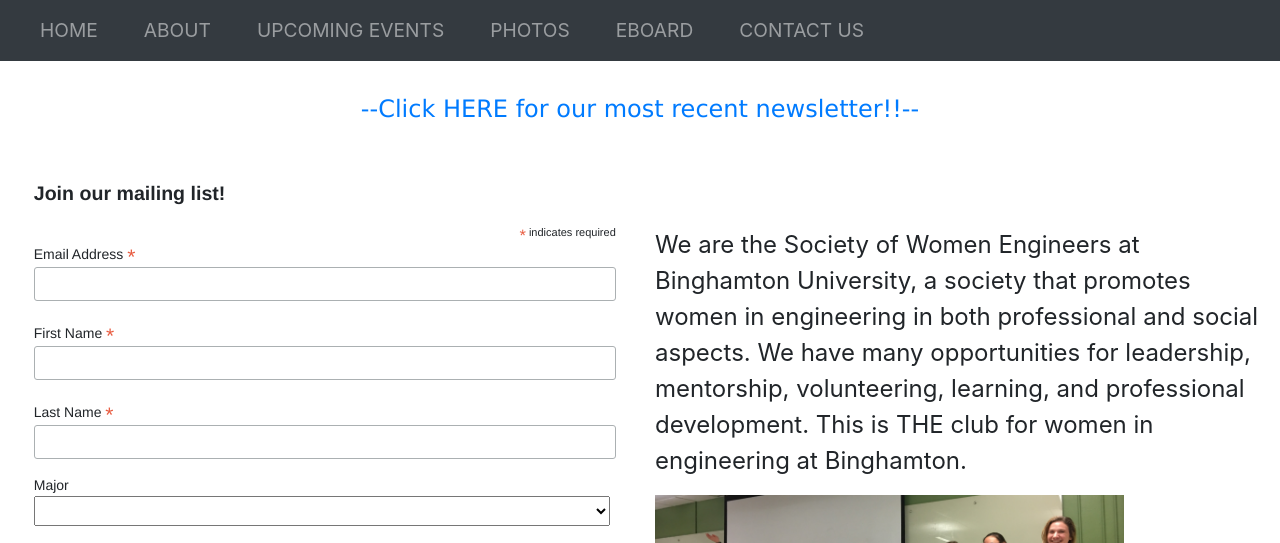
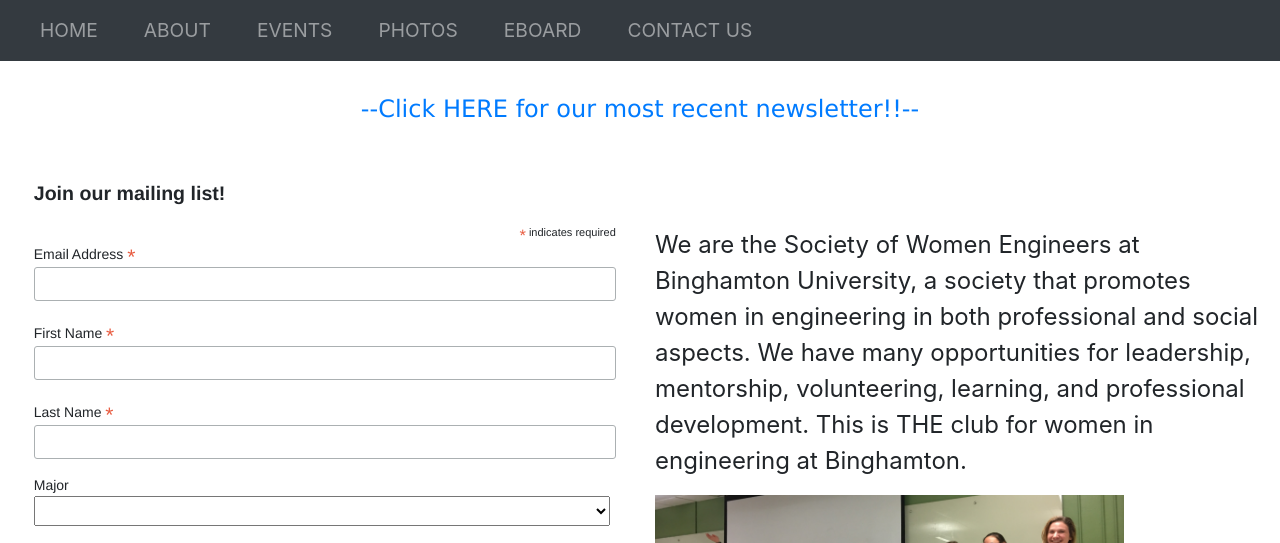
Before and after one commit to Binghamton-SWE/Binghamton-SWE.github.io, a plain HTML site: page index.html in a window 1280 px wide. Shown: the part 238-781 px from the top of the page. Drawn offline with Linux system fonts and the light colour scheme; a script that the page names is missing.

Commit message:
'upcoming events' changed to events

```diff
--- a/index.html
+++ b/index.html
@@ -39,7 +39,7 @@
         <a class="nav-link" href="about.html">ABOUT</a>
       </li>
       <li class="nav-item">
-        <a class="nav-link" href="events.html">UPCOMING EVENTS</a>
+        <a class="nav-link" href="events.html">EVENTS</a>
       </li>
       <li class="nav-item">
         <a class="nav-link" href="photos.html">PHOTOS</a>
```
